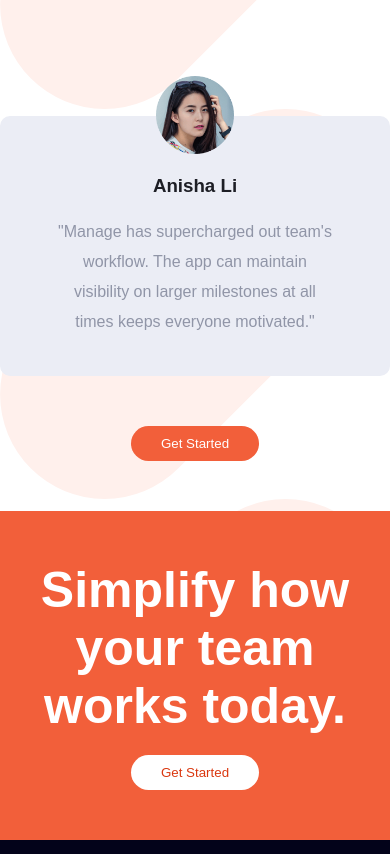
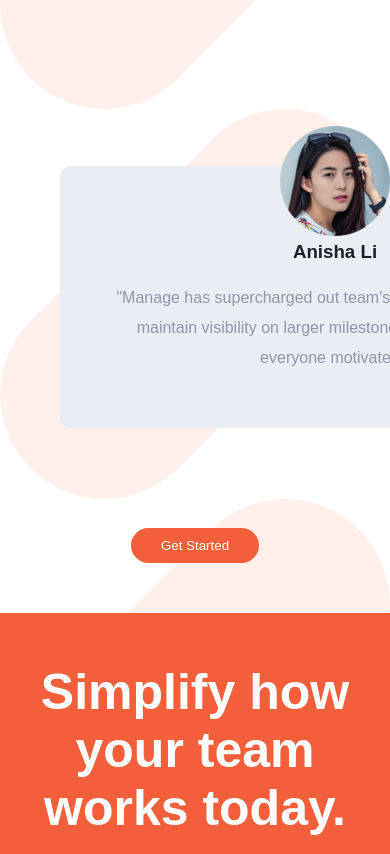
Before and after one commit to BelayAdamu/Manage-landing-page, a website: page index.html in a window 390 px wide. Shown: the part 1841-2695 px from the top of the page. Drawn offline with Linux system fonts and the light colour scheme; a web font is replaced by a local one.

Commit message:
almost ready for submission

```diff
--- a/index.html
+++ b/index.html
@@ -113,6 +113,7 @@
                 <h1>What they've said</h1>
             </div>
             <div class="testimonial_cards">
+                <div class="cards_wrapper">
                     <div class="card card-1">
                         <div class="avatar"><img src="./images/avatar-anisha.png" alt="anisha"></div>
                         <div class="card_content">
@@ -135,6 +136,16 @@
                             <h3>Richard Watts</h3>
                             <p>"Manage allows us to provide structure and procedure. Keeps us organized and
                                 focused. I can't stop recommending them to everyone I talk to!"</p>
+                        </div>
+                    </div>
+                    <div class="card card-4">
+                        <div class="avatar"><img src="./images/avatar-shanai.png" alt="richard"></div>
+                        <div class="card_content">
+                            <h3>Shanai Gough</h3>
+                            <p>"Their software allows us to track, manage and collaborate
+                                on our projects from anywhere. It keeps the whole team in-sync
+                                without being intrusive."</p>
+                        </div>
                     </div>
                 </div>
             </div>
--- a/js/script.js
+++ b/js/script.js
@@ -7,12 +7,15 @@
 let clicked = true;
 
 navButton.addEventListener('click', () => {
+
     navButton.classList.toggle('changeBg');
     navBar.classList.toggle('disp_none');
-    for (i=0; i < humburgers.length; i++ ){
+
+    for (i = 0; i < humburgers.length; i++ ){
        humburgers[i].classList.toggle('clicked');
     }
     body.classList.toggle('disable_scroll');
+
     setTimeout(()=>{
         navLinks.classList.toggle('isOpen');
     }, 0.01);
--- a/styles/styles.css
+++ b/styles/styles.css
@@ -207,15 +207,27 @@
     margin-bottom: 120px;
 }
 .testimonial_cards {
+    overflow-x: scroll;
+    width: 100vw;
+    display: flex;
+    flex-direction: row;
+    justify-content: flex-start;
+}
+.cards_wrapper{
+    width: 200%;
     display: flex;
     flex-direction: row;
     justify-content: space-evenly;
+    padding: 0px 50px;
+    margin: 0px auto;
+
 }
 .card {
     position: relative;
     display: flex;
+    margin: 50px 10px;
     flex-direction: column;
-    width: 30%;
+    width: 500px;
     overflow: visible;
 }
 .avatar {
@@ -367,7 +379,6 @@
         height: 100vh;
         min-height:640px;
         overflow-y: hidden;
-        padding-top: 11px;
     }
     .disp_none{
         display: none;
@@ -517,12 +528,18 @@
         text-align: justify;
     }
 /*/////////////////////////////////////////////////////////////////////////////////////*/
+    .testimonial_cards{
+        width: 100vw;
+    }
+    .cards_wrapper{
+        width: 2400px;
+    }
     .card {
-        width: 60%;
+        width: 550px;
     }
-    .card-2, .card-3 {
+    /* .card-2, .card-3, .card-4 {
         display: none;
-    }
+    } */
     .avatar {
         left: 40%;
         top: -40px;
@@ -531,7 +548,7 @@
         margin: 0px auto;
         text-align: center;
         line-height: 30px;
-        width: 80%;
+        width: 90%;
     }
 /*////////////////////////////////////////////////////////////////////////////////////////*/
     .ad_for_action{
@@ -640,9 +657,9 @@
         margin-right: auto;
     }
 /*/////////////////////////////////////////////////////////////////////////////////////*/
-    .card {
+    /* .card {
         width: 100%;
-    }
+    } */
 /*////////////////////////////////////////////////////////////////////////////////////////////////////////////////////////////////////////*/
     .font_awsome_section{
         width: 80%;
```
Lines whose indentation alone changed are shown as unchanged.
